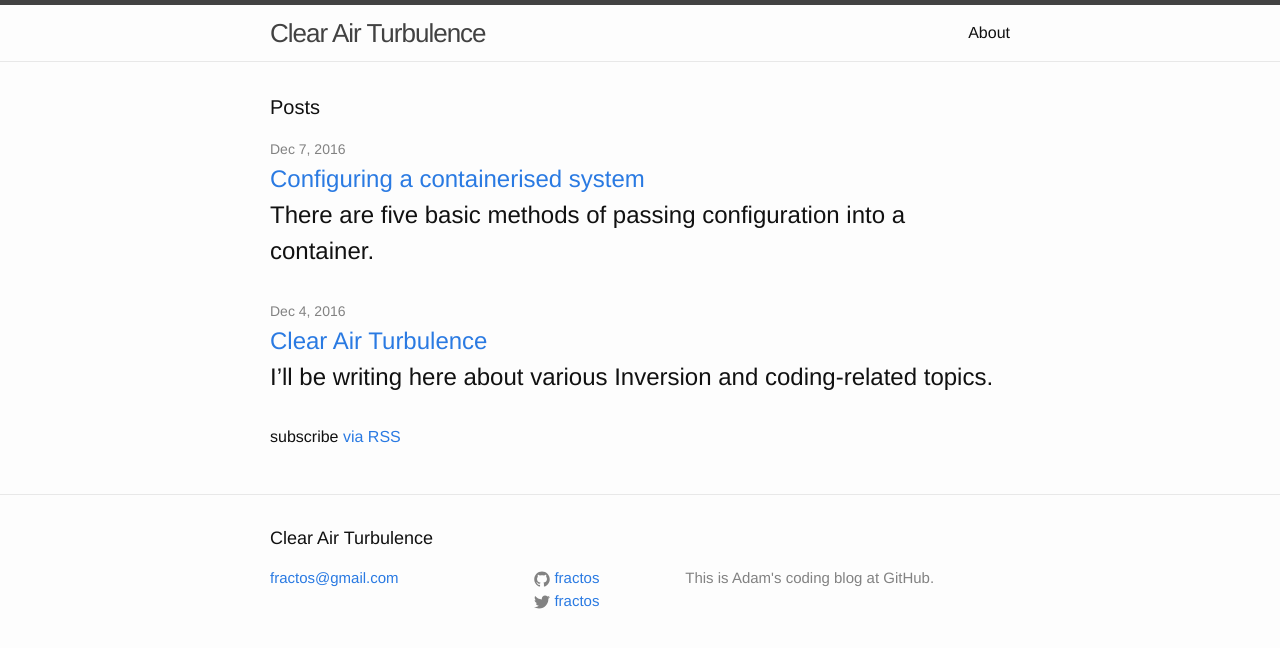
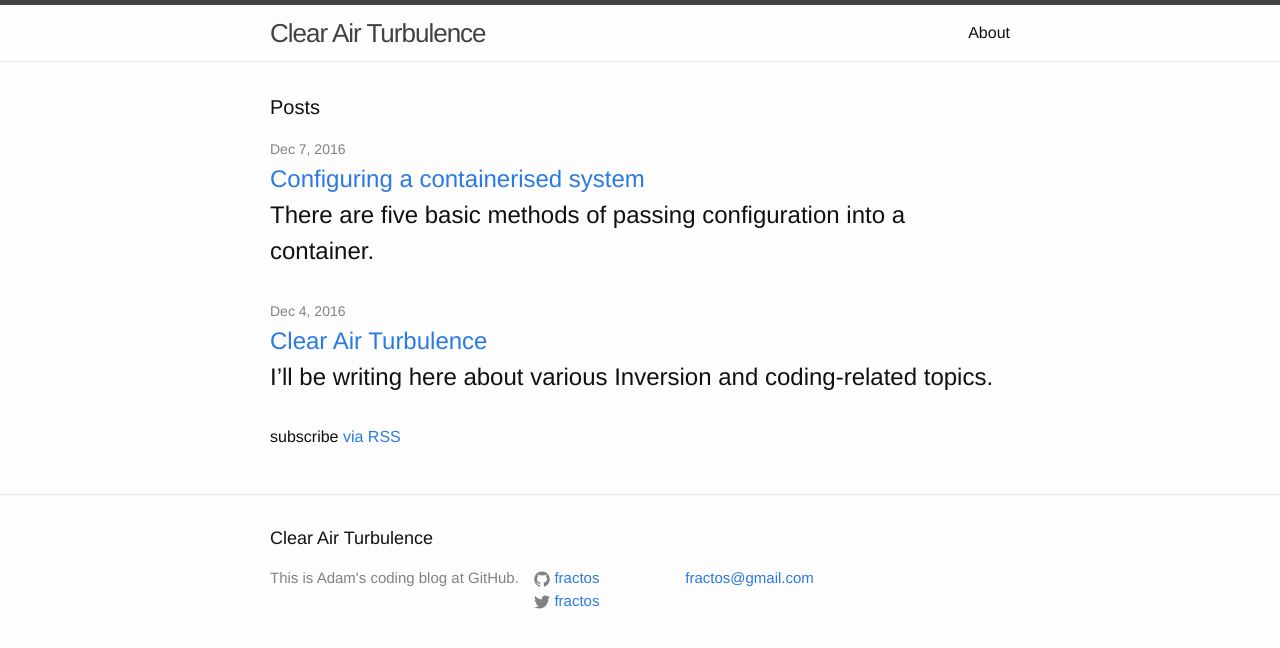
Before and after one commit to fractos/fractos.github.io, a Jekyll site: the page built from index.html, in a window 1280 px wide. Shown: the top 648 px of the page. Built offline with Jekyll 4.4.1, drawn with Linux system fonts in a browser that asks for light colours.

Commit message:
changing footer.

```diff
--- a/_includes/footer.html
+++ b/_includes/footer.html
@@ -6,11 +6,8 @@
 
     <div class="footer-col-wrapper">
       <div class="footer-col  footer-col-1">
-        <ul class="contact-list">
-          <li><a href="mailto:{{ site.email }}">{{ site.email }}</a></li>
-        </ul>
+        <p class="text">{{ site.description }}</p>
       </div>
-
       <div class="footer-col  footer-col-2">
         <ul class="social-media-list">
           {% if site.github_username %}
@@ -43,12 +40,13 @@
           {% endif %}
         </ul>
       </div>
-
       <div class="footer-col  footer-col-3">
-        <p class="text">{{ site.description }}</p>
+        <ul class="contact-list">
+          <li><a href="mailto:{{ site.email }}">{{ site.email }}</a></li>
+	  <li><a href="{{ site.home }}">{{ site.home }}</a></li>
+        </ul>
       </div>
     </div>
-
   </div>
 
 </footer>
```
